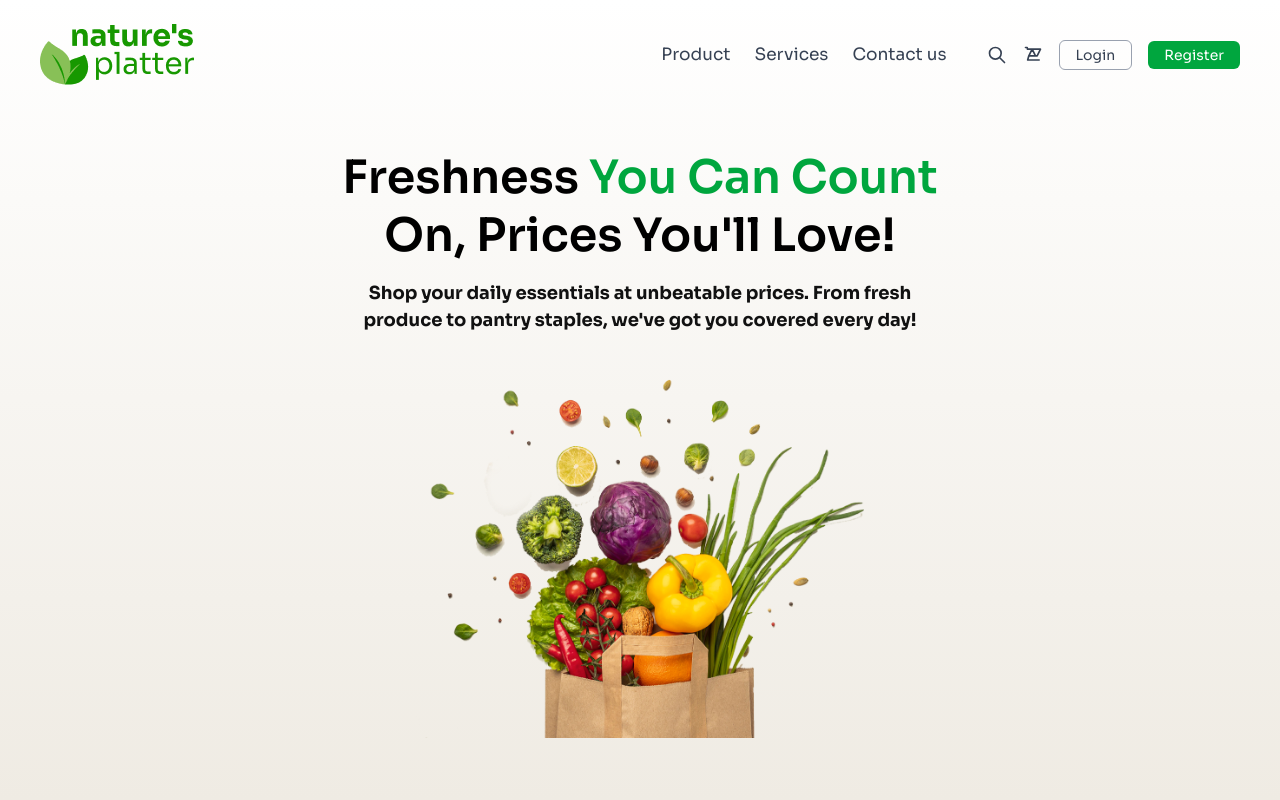
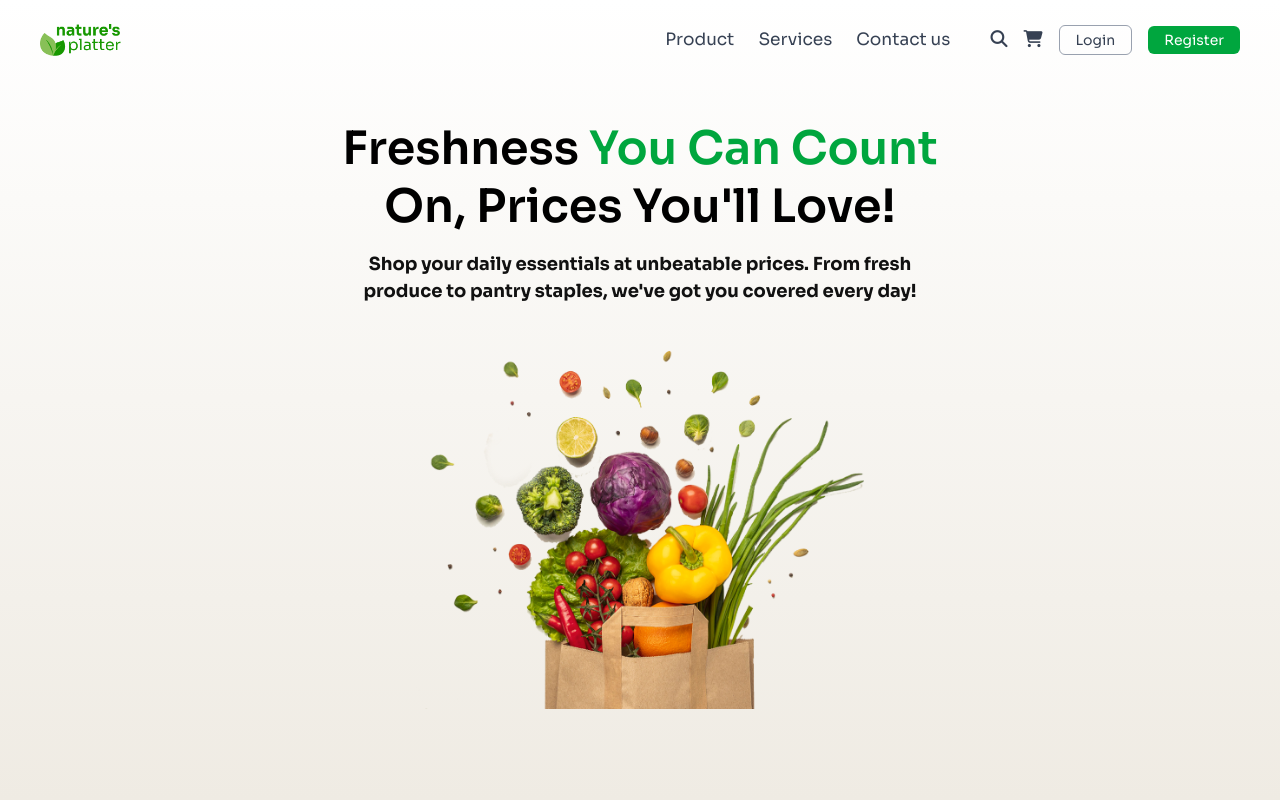
Before and after one commit to mahiOSD/natures_platter, a plain HTML site: page index.html in a window 1280 px wide. Shown: the top 800 px of the page. Drawn offline with nearby package versions, Linux system fonts and the light colour scheme.

Commit message:
Update index.html

```diff
--- a/index.html
+++ b/index.html
@@ -8,31 +8,42 @@
    <link rel="preconnect" href="https://fonts.googleapis.com">
 <link rel="preconnect" href="https://fonts.gstatic.com" crossorigin>
 <link href="https://fonts.googleapis.com/css2?family=Plus+Jakarta+Sans:ital,wght@0,200..800;1,200..800&family=Poppins:ital,wght@0,100;0,200;0,300;0,400;0,500;0,600;0,700;0,800;0,900;1,100;1,200;1,300;1,400;1,500;1,600;1,700;1,800;1,900&family=Sora:wght@100..800&display=swap" rel="stylesheet">
+<link rel="stylesheet" href="https://cdnjs.cloudflare.com/ajax/libs/font-awesome/6.7.2/css/all.min.css" integrity="sha512-Evv84Mr4kqVGRNSgIGL/F/aIDqQb7xQ2vcrdIwxfjThSH8CSR7PBEakCr51Ck+w+/U6swU2Im1vVX0SVk9ABhg==" crossorigin="anonymous" referrerpolicy="no-referrer" />
 </head>
 <body class="font-[Sora]">
   <div class="bg-gradient-to-b from-white to-[#EFEBE3] min-h-screen">
-
-  <header class="flex items-center justify-between px-10 py-6">
+  <header class="flex items-center justify-between px-6 py-4 md:px-10 md:py-6">
 
   <div class="flex items-center space-x-2">
-      <img src="assets/logo-green.png" class="" alt="logo" />
-
+    <img src="assets/logo-green.png" alt="logo" class="h-8 w-auto" />
   </div>
 
-   <nav class="flex items-center space-x-6 text-gray-700 font-normal text-[17px]">
+
+  <nav class="hidden md:flex items-center space-x-6 text-gray-700 font-normal text-[17px]">
     <a href="#" class="hover:text-green-600">Product</a>
     <a href="#" class="hover:text-green-600">Services</a>
     <a href="#" class="hover:text-green-600">Contact us</a>
 
-
     <div class="flex items-center space-x-4 ml-4">
-        <button><svg xmlns="http://www.w3.org/2000/svg" class="w-5 h-5 text-gray-700" fill="none" viewBox="0 0 24 24" stroke="currentColor"><path stroke-linecap="round" stroke-linejoin="round" stroke-width="2" d="M21 21l-6-6m2-5a7 7 0 10-14 0 7 7 0 0014 0z" /></svg></button>
-        <button><svg xmlns="http://www.w3.org/2000/svg" class="w-5 h-5 text-gray-700" fill="none" viewBox="0 0 24 24" stroke="currentColor"><path stroke-linecap="round" stroke-linejoin="round" stroke-width="2" d="M3 3h2l.4 2M7 13h10l4-8H5.4M7 13l-1.4 5h13.8M7 13l4-8m0 0l4 8" /></svg></button>
+      <button>
+        <i class="fa-solid fa-magnifying-glass"></i>
+      </button>
+      <button>
+      <i class="fa-solid fa-cart-shopping"></i>
+      </button>
       <button class="px-4 py-1 border border-gray-400 rounded-md text-sm hover:bg-gray-100">Login</button>
       <button class="px-4 py-1 bg-green-600 text-white rounded-md text-sm hover:bg-green-700">Register</button>
     </div>
   </nav>
+
+
+  <div class="md:hidden">
+    <button id="mobile-menu-toggle">
+      <i class="fas fa-bars text-2xl text-gray-800"></i>
+    </button>
+  </div>
 </header>
+
 
 
 <section class="flex flex-col items-center text-center px-6 mt-10">
@@ -80,7 +91,10 @@
 
 <section class="py-16 bg-[#EFE8DC]">
   <h2 class="text-2xl font-bold text-green-600 pl-[210px] mb-10">Popular Products</h2>
-  <div class="grid grid-cols-4 gap-4 max-w-6xl mx-auto px-6">
+
+
+  <div class="grid grid-cols-1 sm:grid-cols-2 md:grid-cols-3 lg:grid-cols-4 gap-4 max-w-6xl mx-auto px-6">
+
 
 
     <div class="border-white rounded-lg p-4 flex items-center space-x-4 bg-white">
@@ -331,7 +345,5 @@
 
 
 
-
-
   </body>
 </html>
```
Lines whose indentation alone changed are shown as unchanged.
